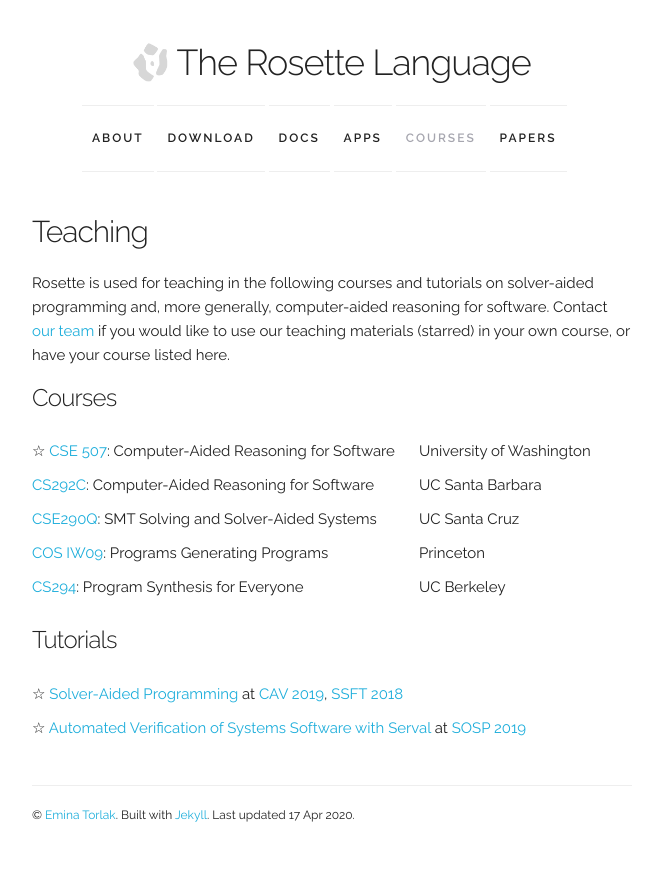
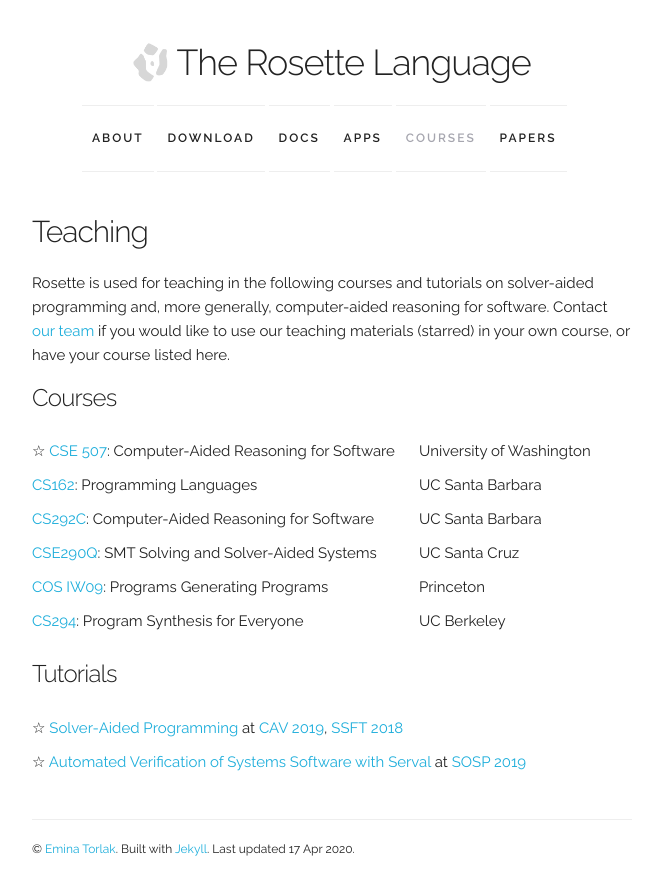
Before and after one commit to emina/rosette, a Jekyll site: the page built from courses.md, in a window 1280 px wide. Shown: the top 895 px of the page, without its empty margins (308-971 px from the left). Built offline with Jekyll 4.4.1, drawn with Linux system fonts in a browser that asks for light colours; nearby versions of some CDN libraries.

Commit message:
Add new course.

```diff
--- a/_data/courses.json
+++ b/_data/courses.json
@@ -6,6 +6,13 @@
     "unsat": true,
     "url": "https://courses.cs.washington.edu/courses/cse507/19au/index.html",
     "terms": [ "19au", "19wi", "18sp", "17wi", "16sp", "14au" ]},
+
+  { "course": "CS162",
+      "title": "Programming Languages",
+      "level": "undergraduate",
+      "institution": "UC Santa Barbara",
+      "url": "https://github.com/fredfeng/CS162",
+      "terms": [ "20wi" ]},
 
  { "course": "CS292C",
       "title": "Computer-Aided Reasoning for Software",
```
Also changed, not shown: 1 other file. Lines whose indentation alone changed are shown as unchanged.
